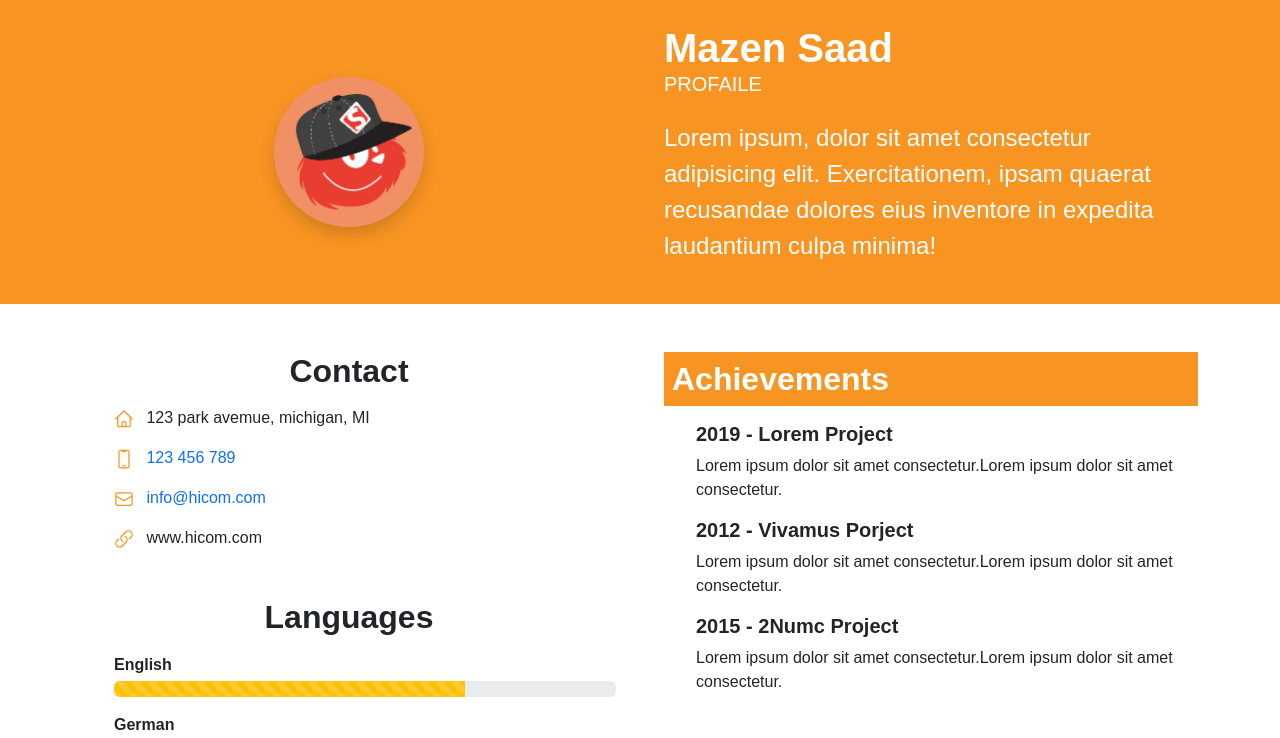
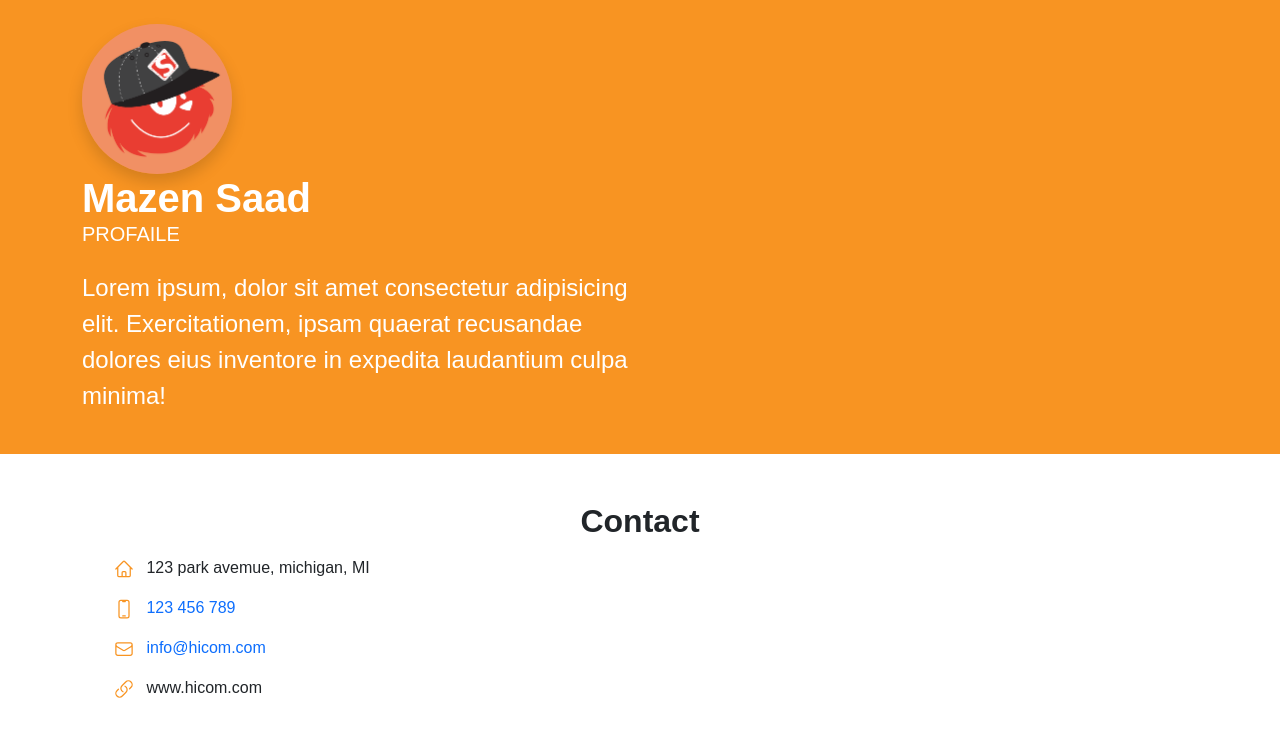
Before and after one commit to Ma7en/iti-bootstarp-lab1, a plain HTML site: page index.html in a window 1280 px wide. Shown: the top 738 px of the page. Drawn offline with Linux system fonts and the light colour scheme.

Commit message:
edit demo

```diff
--- a/index.html
+++ b/index.html
@@ -10,10 +10,8 @@
     </head>
     <body>
         <header>
-            <div class="container py-4 d-flex">
-                <div
-                    class="image w-50 d-flex align-items-center justify-content-center me-5"
-                >
+            <div class="container py-4">
+                <div class="image w-50 me-5">
                     <img
                         class="rounded-circle shadow"
                         src="./images/avatar-1.png"
@@ -37,8 +35,8 @@
 
         <main>
             <section class="hero my-5">
-                <div class="container d-flex">
-                    <div class="me w-50 d-inline-block me-5">
+                <div class="container">
+                    <div class="me w-100 d-inline-block me-5">
                         <div class="contact mb-5">
                             <h3
                                 class="fs-2 fw-bold text-capitalize text-center mb-3"
@@ -313,7 +311,7 @@
                         </div>
                     </div>
 
-                    <div class="about w-50 d-inline-block">
+                    <div class="about w-100 d-inline-block">
                         <div class="achieve mb-5">
                             <h3
                                 class="text-white p-2 fs-2 fw-bold text-capitalize text-left mb-3"
```
Also changed, not shown: Demo/Screenshot from 2024-07-16 14-15-30.png (added), 1 other file.
